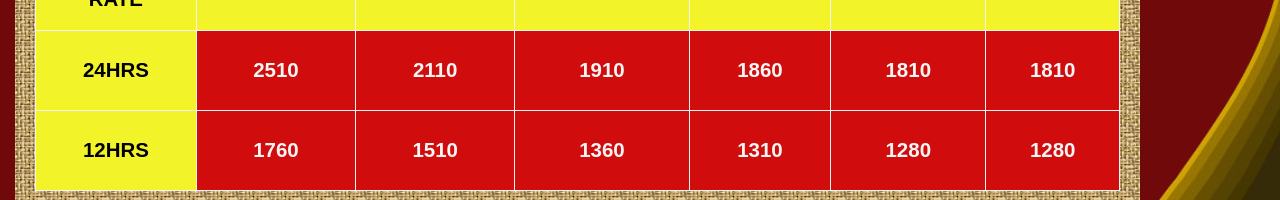
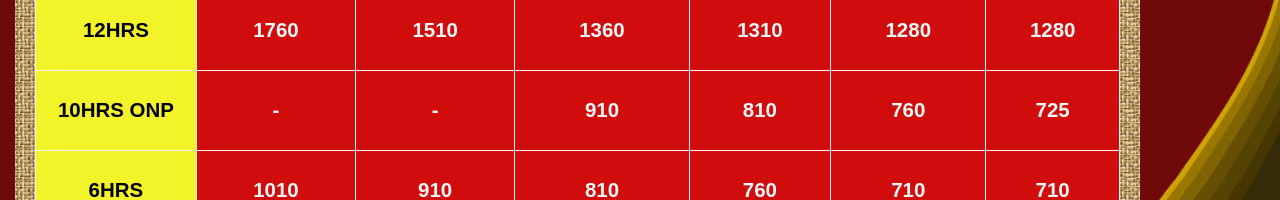
Before and after one commit to goli-devops/S41-KIOSK, a website: page index.html in a window 1280 px wide. Shown: the part 377-577 px from the top of the page. Drawn offline with Linux system fonts and the light colour scheme.

Commit message:
Fix HTML structure and update room rates

```diff
--- a/index.html
+++ b/index.html
@@ -63,7 +63,7 @@
             <td class="rates">1280</td>
             <td class="rates">1280</td>
             </tr>
-            <!-- <tr class="rate-box" id="onp">
+             <tr class="rate-box" id="onp">
             <td class="los">10HRS ONP</td>
             <td class="rates">-</td>
             <td class="rates">-</td>
@@ -99,7 +99,7 @@
             <td class="rates">585</td>
             <td class="rates">485</td>
             </tr>
-            <tr class="los">
+            <!-- <tr class="los">
             <td class="los">2HRS</td>
             <td class="rates">-</td>
             <td class="rates">-</td>
@@ -107,7 +107,7 @@
             <td class="rates">-</td>
             <td class="rates">-</td>
             <td class="rates">410</td>
-            </tr> -->
+            </tr>  -->
           <!-- weekend -->
           <table class="weekend" id="weekend">
             <tr class="week-el">
@@ -137,7 +137,7 @@
             <td class="rates">1555</td>
             <td class="rates">1520</td>
             </tr>
-            <!-- <tr>
+             <tr>
             <td class="los">10HRS</td>
             <td class="rates">1645</td>
             <td class="rates">1535</td>
@@ -164,7 +164,7 @@
             <td class="rates">660</td>
             <td class="rates">540</td>
             </tr>
-            <tr>
+            <!-- <tr>
             <td class="los">2HRS</td>
             <td class="rates">-</td>
             <td class="rates">-</td>
@@ -172,7 +172,7 @@
             <td class="rates">-</td>
             <td class="rates">-</td>
             <td class="rates">460</td>
-            </tr> -->
+            </tr>  -->
           </table>
           <!-- holiday rates -->
           <table class="holiday" id="holiday">
```
